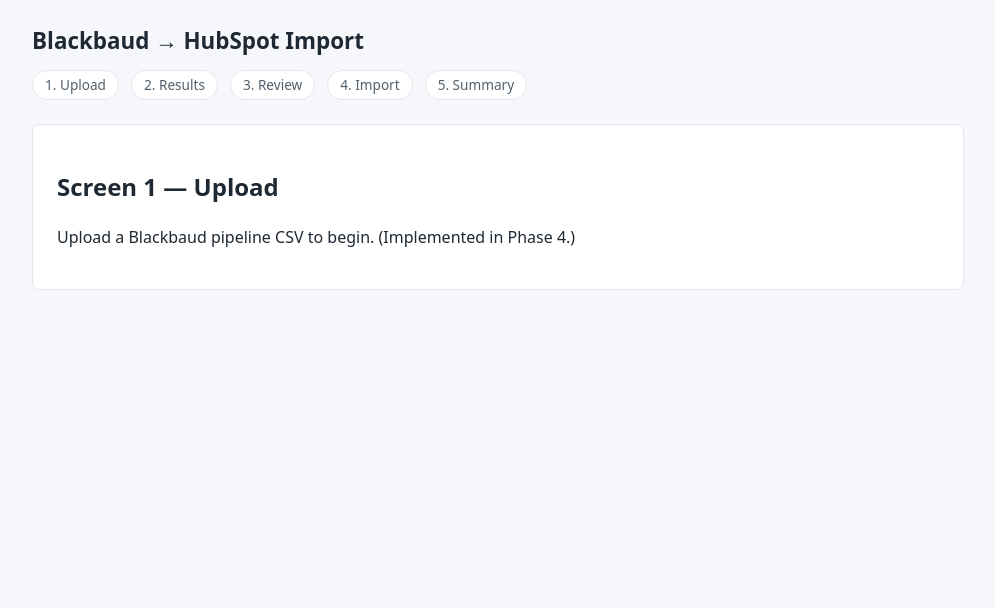
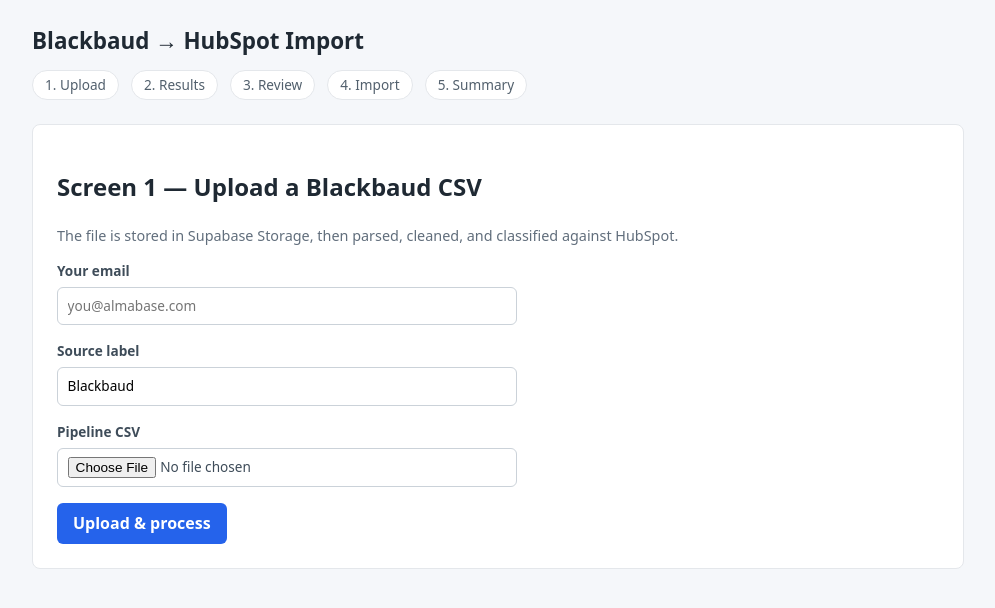
Before and after one commit to bhoomika-alma/blackbaud-pipeline, a React (Vite) app in the folder frontend/: page /upload in a window 1280 px wide. Shown: the top 608 px of the page, without its empty margins (142-1137 px from the left). Built offline with nearby package versions, Linux system fonts and the light colour scheme; no server answers.

Commit message:
feat(frontend): add Screen 1 upload (storage upload + ingest/classify trigger)

```diff
--- a/frontend/src/App.css
+++ b/frontend/src/App.css
@@ -33,3 +33,70 @@
   border-radius: 8px;
   padding: 1.5rem;
 }
+
+.muted {
+  color: #616e7c;
+  font-size: 0.9rem;
+}
+
+.form {
+  display: flex;
+  flex-direction: column;
+  gap: 1rem;
+  max-width: 460px;
+}
+
+.field {
+  display: flex;
+  flex-direction: column;
+  gap: 0.35rem;
+  font-size: 0.85rem;
+  font-weight: 600;
+  color: #3e4c59;
+}
+
+.field input,
+.field select {
+  font: inherit;
+  font-weight: 400;
+  padding: 0.5rem 0.6rem;
+  border: 1px solid #cbd2d9;
+  border-radius: 6px;
+}
+
+button {
+  font: inherit;
+  font-weight: 600;
+  background: #2563eb;
+  color: #fff;
+  border: none;
+  border-radius: 6px;
+  padding: 0.55rem 1rem;
+  cursor: pointer;
+  align-self: flex-start;
+}
+
+button:disabled {
+  background: #9aa5b1;
+  cursor: not-allowed;
+}
+
+button.secondary {
+  background: #fff;
+  color: #2563eb;
+  border: 1px solid #2563eb;
+}
+
+.error {
+  color: #b91c1c;
+  background: #fef2f2;
+  border: 1px solid #fecaca;
+  border-radius: 6px;
+  padding: 0.5rem 0.75rem;
+  font-size: 0.85rem;
+}
+
+.status {
+  color: #1e40af;
+  font-size: 0.85rem;
+}
--- /dev/null
+++ b/frontend/src/lib/api.ts
@@ -0,0 +1,57 @@
+// Frontend → backend calls. CSVs go to Supabase Storage; everything else goes
+// through the Edge Functions (the browser never calls HubSpot directly).
+
+import { ANON_KEY, FUNCTIONS_URL, STORAGE_BUCKET, supabase } from './supabase'
+import type { ClassifyResponse, IngestResponse } from './types'
+
+function sanitizeFilename(name: string): string {
+  return name.replace(/[^a-zA-Z0-9._-]/g, '_')
+}
+
+/** Upload a CSV to the bb-uploads bucket; returns the stored object path. */
+export async function uploadCsv(file: File): Promise<string> {
+  const path = `uploads/${crypto.randomUUID()}-${sanitizeFilename(file.name)}`
+  const { error } = await supabase.storage.from(STORAGE_BUCKET).upload(path, file, {
+    contentType: 'text/csv',
+    upsert: false,
+  })
+  if (error) throw new Error(`Upload failed: ${error.message}`)
+  return path
+}
+
+/** Invoke an Edge Function with the anon key and return its JSON body. */
+export async function invokeFunction<T>(name: string, body: unknown): Promise<T> {
+  const res = await fetch(`${FUNCTIONS_URL}/${name}`, {
+    method: 'POST',
+    headers: {
+      'Content-Type': 'application/json',
+      Authorization: `Bearer ${ANON_KEY}`,
+      apikey: ANON_KEY,
+    },
+    body: JSON.stringify(body),
+  })
+  const payload = (await res.json().catch(() => ({}))) as { error?: string }
+  if (!res.ok) {
+    throw new Error(payload.error ?? `Function "${name}" failed (HTTP ${res.status})`)
+  }
+  return payload as T
+}
+
+export interface IngestInput {
+  path: string
+  filename?: string
+  uploadedByEmail?: string
+  sourceLabel?: string
+}
+
+export function ingest(input: IngestInput): Promise<IngestResponse> {
+  return invokeFunction<IngestResponse>('ingest', input)
+}
+
+export function classify(importRunId: string): Promise<ClassifyResponse> {
+  return invokeFunction<ClassifyResponse>('classify', { importRunId })
+}
+
+export function runImport(importRunId: string, reviewedByEmail?: string): Promise<unknown> {
+  return invokeFunction('import', { importRunId, reviewedByEmail })
+}
--- a/frontend/src/lib/supabase.ts
+++ b/frontend/src/lib/supabase.ts
@@ -9,3 +9,4 @@
 
 export const STORAGE_BUCKET = env.bucket
 export const FUNCTIONS_URL = env.functionsUrl
+export const ANON_KEY = env.supabaseAnonKey
--- /dev/null
+++ b/frontend/src/lib/types.ts
@@ -0,0 +1,92 @@
+// Shared types mirroring the DB rows + Edge Function responses used by the screens.
+
+export type Classification = "pending" | "new" | "existing" | "internal" | "hold" | "review"
+export type ReviewDecision = "pending" | "approve" | "skip" | "confirm" | "reject"
+export type ImportAction = "pending" | "create" | "update" | "skip" | "error"
+
+export interface EdgeCaseEntry {
+  row_id: string
+  row_number: number
+  classification: string
+  kind: string
+  category: number
+  detail: string
+}
+
+export interface DuplicateCompany {
+  domain: string
+  companyIds: string[]
+}
+
+export interface ImportSummary {
+  created: number
+  updated: number
+  skipped: number
+  errors: { row_number: number; error: string }[]
+  duplicate_companies: DuplicateCompany[]
+  total_rows: number
+}
+
+export interface ImportRun {
+  id: string
+  filename: string
+  source_label: string | null
+  uploaded_by_email: string | null
+  status: string
+  row_count: number
+  new_count: number
+  existing_count: number
+  review_count: number
+  review_status: string
+  reviewed_by_email: string | null
+  approved_count: number
+  skipped_count: number
+  edge_cases: EdgeCaseEntry[] | null
+  summary: ImportSummary | null
+  created_at: string
+}
+
+export interface DealRow {
+  id: string
+  row_number: number
+  bb_id: string | null
+  account_name: string | null
+  stage: string | null
+  region: string | null
+  vertical: string | null
+  arr_raw: string | null
+  arr_final: number | null
+  domain: string | null
+  domain_final: string | null
+  domain_flagged: boolean
+  first_name: string | null
+  last_name: string | null
+  contact_email: string | null
+  deal_name: string | null
+  derived_pipeline: string | null
+  classification: Classification
+  matched_by: string
+  hs_deal_id: string | null
+  matched_pipeline: string | null
+  match_count: number
+  review_decision: ReviewDecision
+  linked_hs_deal_id: string | null
+  import_action: ImportAction
+  result_hs_deal_id: string | null
+  result_hs_company_id: string | null
+  result_hs_contact_id: string | null
+  import_error: string | null
+  close_date: string | null
+  demonstrate_stage_date: string | null
+}
+
+export interface IngestResponse {
+  importRunId: string
+  rowCount: number
+}
+
+export interface ClassifyResponse {
+  importRunId: string
+  counts: Record<string, number>
+  edgeCaseCount: number
+}
--- a/frontend/src/pages/UploadPage.tsx
+++ b/frontend/src/pages/UploadPage.tsx
@@ -1,8 +1,111 @@
+import { type FormEvent, useState } from 'react'
+import { useNavigate } from 'react-router-dom'
+import { classify, ingest, uploadCsv } from '../lib/api'
+
+type Phase = 'idle' | 'uploading' | 'ingesting' | 'classifying' | 'error'
+
+const PHASE_LABEL: Record<Phase, string> = {
+  idle: 'Upload & process',
+  uploading: 'Uploading CSV…',
+  ingesting: 'Parsing & cleaning…',
+  classifying: 'Classifying rows…',
+  error: 'Try again',
+}
+
 export default function UploadPage() {
+  const navigate = useNavigate()
+  const [email, setEmail] = useState(() => localStorage.getItem('bb_uploader_email') ?? '')
+  const [sourceLabel, setSourceLabel] = useState('Blackbaud')
+  const [file, setFile] = useState<File | null>(null)
+  const [phase, setPhase] = useState<Phase>('idle')
+  const [error, setError] = useState<string | null>(null)
+
+  const busy = phase === 'uploading' || phase === 'ingesting' || phase === 'classifying'
+
+  async function handleSubmit(event: FormEvent) {
+    event.preventDefault()
+    setError(null)
+    if (!email.trim()) {
+      setError('Please enter your email so we can record who uploaded this file.')
+      return
+    }
+    if (!file) {
+      setError('Please choose a Blackbaud pipeline CSV to upload.')
+      return
+    }
+    localStorage.setItem('bb_uploader_email', email.trim())
+
+    try {
+      setPhase('uploading')
+      const path = await uploadCsv(file)
+
+      setPhase('ingesting')
+      const { importRunId } = await ingest({
+        path,
+        filename: file.name,
+        uploadedByEmail: email.trim(),
+        sourceLabel: sourceLabel.trim() || undefined,
+      })
+
+      setPhase('classifying')
+      await classify(importRunId)
+
+      navigate(`/results/${importRunId}`)
+    } catch (err) {
+      setPhase('error')
+      setError(err instanceof Error ? err.message : String(err))
+    }
+  }
+
   return (
     <section>
-      <h2>Screen 1 — Upload</h2>
-      <p>Upload a Blackbaud pipeline CSV to begin. (Implemented in Phase 4.)</p>
+      <h2>Screen 1 — Upload a Blackbaud CSV</h2>
+      <p className="muted">
+        The file is stored in Supabase Storage, then parsed, cleaned, and classified against HubSpot.
+      </p>
+
+      <form className="form" onSubmit={handleSubmit}>
+        <label className="field">
+          <span>Your email</span>
+          <input
+            type="email"
+            value={email}
+            placeholder="you@almabase.com"
+            onChange={(e) => setEmail(e.target.value)}
+            disabled={busy}
+            required
+          />
+        </label>
+
+        <label className="field">
+          <span>Source label</span>
+          <input
+            type="text"
+            value={sourceLabel}
+            placeholder="Blackbaud"
+            onChange={(e) => setSourceLabel(e.target.value)}
+            disabled={busy}
+          />
+        </label>
+
+        <label className="field">
+          <span>Pipeline CSV</span>
+          <input
+            type="file"
+            accept=".csv,text/csv"
+            onChange={(e) => setFile(e.target.files?.[0] ?? null)}
+            disabled={busy}
+            required
+          />
+        </label>
+
+        {error && <p className="error">{error}</p>}
+        {busy && <p className="status">{PHASE_LABEL[phase]}</p>}
+
+        <button type="submit" disabled={busy}>
+          {PHASE_LABEL[busy ? phase : 'idle']}
+        </button>
+      </form>
     </section>
   )
 }
```
Also changed, not shown: 1 other file (tests, documents, lock files or other folders).
